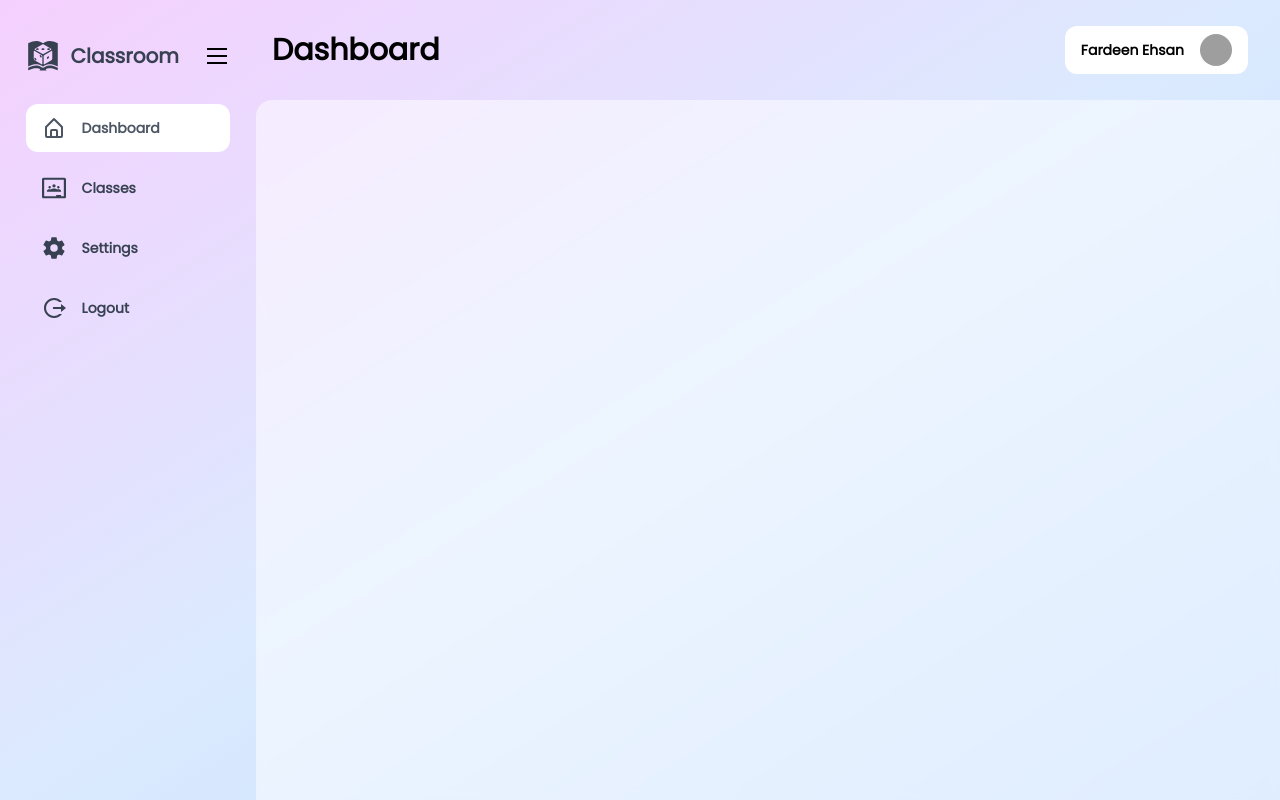
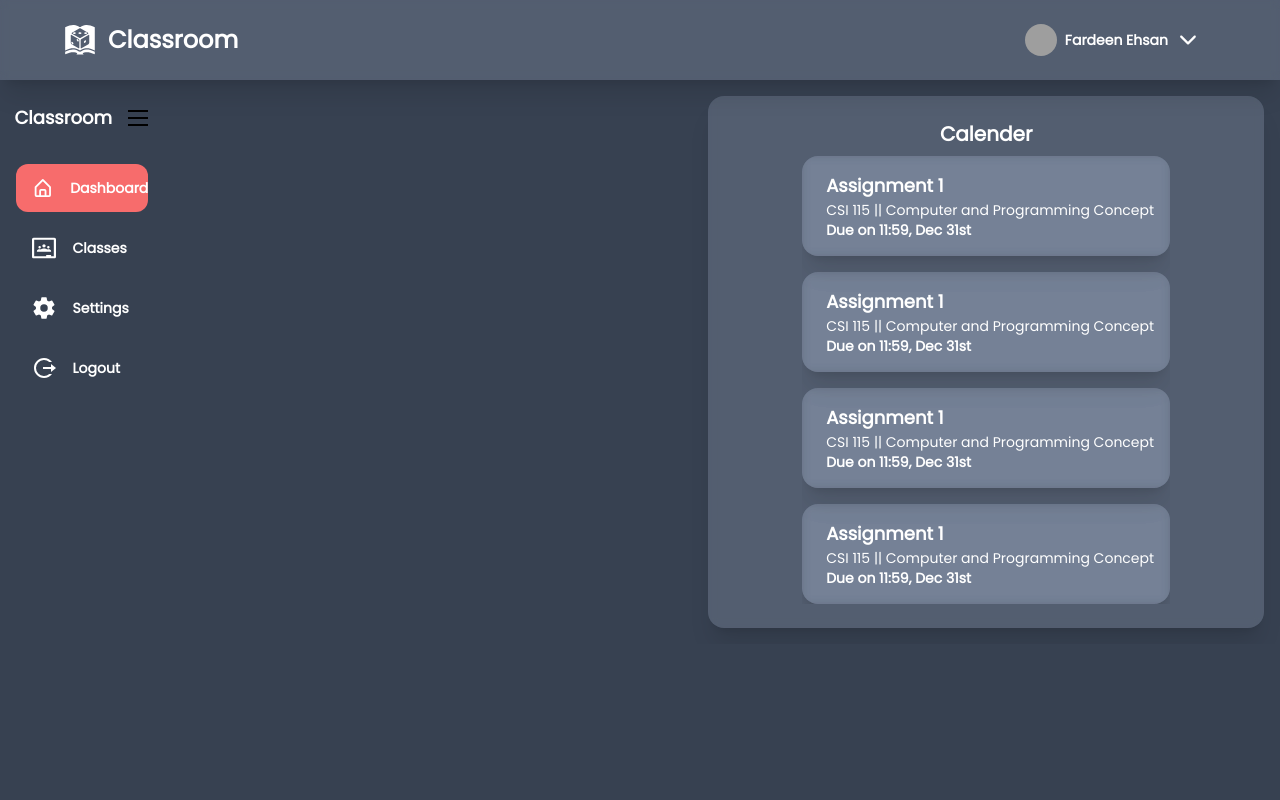
Before and after one commit to fardeenes7/classroom, a React (Create React App) app: page /dashboard in a window 1280 px wide. Built offline with nearby package versions, Linux system fonts and the light colour scheme; grey boxes are pictures that could not be loaded.

Commit message:
changed the design+added dark mode

```diff
--- a/src/Pages/dashboard/Header.jsx
+++ b/src/Pages/dashboard/Header.jsx
@@ -1,14 +1,42 @@
-export default function Header({ title }) {
+import { GiRuleBook } from "react-icons/gi";
+import { BiDownArrow } from "react-icons/bi";
+import { IoIosArrowDown } from "react-icons/io";
+import { useState } from "react";
+
+export default function Header({ theme, topMenuOpen, setTopMenuOpen }) {
   return (
-    <div className="flex w-full items-center justify-start gap-4 px-4 py-8">
-      <h1 className="text-3xl font-bold">{title}</h1>
-      <div className="absolute right-8 flex items-center gap-4 rounded-xl bg-white py-2 px-4 text-sm font-bold">
-        Fardeen Ehsan
-        <img
-          src="https://us.123rf.com/450wm/gmast3r/gmast3r1710/gmast3r171002485/88771602-avatar-profile-icon-male-faceless-user-on-colorful-round-background-flat-vector-illustration.jpg?ver=6"
-          alt="Profile"
-          className="h-8 w-8 rounded-full"
-        />
+    <div
+      className={`${theme.blurColor} fixed top-0 z-50 w-full items-center px-16 py-4 shadow-xl backdrop-blur-sm`}
+    >
+      <div className="mx-auto flex max-w-7xl justify-between gap-4">
+        <div className="flex items-center">
+          <span
+            className={`flex w-full flex-col-reverse
+          items-center justify-center gap-4 text-lg font-bold text-gray-700 xl:text-xl`}
+          >
+            <div className={`${theme.text} flex items-center`}>
+              <GiRuleBook className={`mr-3 h-8 w-8`} />
+              <span className={`text-2xl font-bold`}>Classroom</span>
+            </div>
+          </span>
+        </div>
+        <button
+          id="dropdownDefault"
+          data-dropdown-toggle="dropdown"
+          type="button"
+          className={`${theme.button} w-50 flex items-center gap-2 rounded-xl py-2 px-4 text-sm font-bold`}
+          onClick={(e) => {
+            setTopMenuOpen(!topMenuOpen);
+          }}
+        >
+          <img
+            src="https://us.123rf.com/450wm/gmast3r/gmast3r1710/gmast3r171002485/88771602-avatar-profile-icon-male-faceless-user-on-colorful-round-background-flat-vector-illustration.jpg?ver=6"
+            alt="Profile"
+            className="h-8 w-8 rounded-full"
+          />
+          Fardeen Ehsan
+          <IoIosArrowDown className="h-6 w-6 font-bold" />
+        </button>
       </div>
     </div>
   );
--- /dev/null
+++ b/src/Pages/dashboard/RightSidebar.jsx
@@ -0,0 +1,95 @@
+import { useState } from "react";
+import { GiRuleBook } from "react-icons/gi";
+import { GrMenu } from "react-icons/gr";
+import { BiHomeAlt } from "react-icons/bi";
+import { SiGoogleclassroom } from "react-icons/si";
+import { IoSettingsSharp } from "react-icons/io5";
+import { RiLogoutCircleRLine } from "react-icons/ri";
+import { useLinkClickHandler, useNavigate } from "react-router-dom";
+const menuList = [
+  {
+    title: "Dashboard",
+    icon: <BiHomeAlt className="h-full w-full" />,
+    path: "/dashboard",
+    active: true,
+  },
+  {
+    title: "Classes",
+    icon: <SiGoogleclassroom className="h-full w-full" />,
+    path: "/dashboard/classes",
+    active: false,
+  },
+  {
+    title: "Settings",
+    icon: <IoSettingsSharp className="h-full w-full" />,
+    path: "/dashboard/settings",
+    active: false,
+  },
+  {
+    title: "Logout",
+    icon: <RiLogoutCircleRLine className="h-full w-full" />,
+    path: "/dashbaord/logout",
+    active: false,
+  },
+];
+
+const calender = [
+  {
+    title: "Computer and Programming Concept",
+    code: "CSI 115",
+    time: "11:59",
+    date: "Dec 31st",
+    task: "Assignment 1",
+    path: "/dashboard/classes",
+  },
+  {
+    title: "Computer and Programming Concept",
+    code: "CSI 115",
+    time: "11:59",
+    date: "Dec 31st",
+    task: "Assignment 1",
+  },
+  {
+    title: "Computer and Programming Concept",
+    code: "CSI 115",
+    time: "11:59",
+    date: "Dec 31st",
+    task: "Assignment 1",
+  },
+  {
+    title: "Computer and Programming Concept",
+    code: "CSI 115",
+    time: "11:59",
+    date: "Dec 31st",
+    task: "Assignment 1",
+  },
+];
+
+export default function Sidebar({ colorTheme }) {
+  const navigate = useNavigate();
+  return (
+    <div
+      id="sidebar"
+      className={`${colorTheme.card} mx-4 mt-24 flex w-[35rem] flex-col items-center p-4 `}
+    >
+      <h2 className="mb-2 text-xl font-bold">Calender</h2>
+      <div className="flex flex-col gap-4 overflow-hidden">
+        {calender.map((item) => (
+          <div className="cursor-pointer" onClick={() => navigate(item.path)}>
+            <div
+              className={`${colorTheme.blurColor} mb-0 grid w-full overflow-auto rounded-2xl p-4 shadow-xl backdrop-blur-sm`}
+            >
+              <p className="ml-2 truncate text-lg font-bold">{item.task}</p>
+              <span className="ml-2 text-sm">
+                {item.code} || {item.title}
+              </span>
+              <span className="ml-2 text-sm font-bold">
+                Due on {item.time}, {item.date}
+              </span>
+            </div>
+          </div>
+        ))}
+      </div>
+    </div>
+  );
+}
--- a/src/Pages/dashboard/Settings.jsx
+++ b/src/Pages/dashboard/Settings.jsx
@@ -1,7 +1,23 @@
-export default function Settings() {
+export default function Settings({ themes, colorTheme, setTheme }) {
   return (
     <div>
-      <h1>Settings</h1>
+      <div className={`${colorTheme.card}`}>
+        <h1
+          className={`text-4xl font-bold`}
+        >
+          Settings
+        </h1>
+      </div>
+      <div className={`${colorTheme.card}`}>
+        {themes.map((theme) => (
+          <button
+            onClick={() => setTheme(theme)}
+            className={`${colorTheme.button} w-24 rounded-lg py-2 px-4`}
+          >
+            {theme.name}
+          </button>
+        ))}
+      </div>
     </div>
   );
 }
--- a/src/Pages/dashboard/Sidebar.jsx
+++ b/src/Pages/dashboard/Sidebar.jsx
@@ -32,7 +32,7 @@ const menuList = [
     active: false,
   },
 ];
-export default function Sidebar({ activeIndex }) {
+export default function Sidebar({ activeIndex, theme }) {
   const navigate = useNavigate();
   const [sideBarOpen, setSideBarOpen] = useState(true);
   const [currentButton, setCurrentButton] = useState(menuList[activeIndex]);
@@ -43,19 +43,15 @@ export default function Sidebar({ activeIndex }) {
   return (
     <div
       id="sidebar"
-      className={`${
-        sideBarOpen ? "w-[20rem] py-4" : "w-20 px-2"
-      } flex h-full flex-col items-center pt-10`}
+      className={`${sideBarOpen ? "w-[25rem] py-4" : "w-20 px-2 py-2"}
+      ${theme.text} mt-20 flex flex-col items-center pt-6 `}
     >
       <span
         className={`${
           sideBarOpen ? "flex" : "flex flex-col-reverse justify-center gap-4"
-        } w-full items-center justify-evenly text-lg font-bold text-gray-700 xl:text-xl`}
+        } font-boldxl:text-xl w-full items-center justify-evenly text-lg font-bold`}
       >
-        <div className="flex items-center">
-          <GiRuleBook className={`${sideBarOpen ? "mr-3 " : "mr-0"} h-8 w-8`} />
-          {sideBarOpen && "Classroom"}
-        </div>
+        <div className="flex items-center">{sideBarOpen && "Classroom"}</div>
         <button
           onClick={(e) =>
             sideBarOpen ? setSideBarOpen(false) : setSideBarOpen(true)
@@ -65,12 +61,19 @@ export default function Sidebar({ activeIndex }) {
           <GrMenu className="h-6 w-6 font-bold" />
         </button>
       </span>
-      <div className="mt-8 flex w-4/5 flex-col items-center justify-center gap-3">
+      <div
+        className={`${
+          sideBarOpen ? "w-4/5" : "w-full"
+        } mt-8 flex flex-col items-center justify-center gap-3`}
+      >
         {menuList.map((menu) => (
           <button
-            className={`${sideBarOpen ? "text-sm" : ""}
-                ${menu == currentButton ? "bg-white" : "text-gray-700"}
-                 flex h-12 w-full items-center justify-start rounded-xl pl-4 font-bold text-gray-600 hover:bg-white hover:text-gray-700 active:bg-gray-100`}
+            className={`${
+              sideBarOpen ? "justify-start pl-4 text-sm" : "justify-center"
+            }
+                ${menu == currentButton ? theme.currentButton : theme.button}
+
+                 flex h-12 w-full items-center rounded-xl font-bold`}
             onClick={(e) => {
               buttonClickHandler(menu);
             }}
--- a/src/Pages/dashboard/dashboard.jsx
+++ b/src/Pages/dashboard/dashboard.jsx
@@ -2,36 +2,111 @@ import React from "react";
 import { useNavigate, useParams } from "react-router-dom";
 
 import { useState } from "react";
-import { GiRuleBook } from "react-icons/gi";
-import { BiHomeAlt } from "react-icons/bi";
-import { SiGoogleclassroom } from "react-icons/si";
-import { IoSettingsSharp } from "react-icons/io5";
-import { RiLogoutCircleRLine } from "react-icons/ri";
-import { GrMenu } from "react-icons/gr";
+
 import Classes from "./Classes.jsx";
 import Sidebar from "./Sidebar.jsx";
+import RightSidebar from "./RightSidebar.jsx";
+
 import Header from "./Header.jsx";
 import Settings from "./Settings.jsx";
 
 const menull = ["Dashboard", "Classes", "Settings", "Logout"];
 
+const topMenu = [
+  {
+    title: "Profile",
+    path: "/dashboard/profile",
+  },
+  {
+    title: "Settings",
+    path: "/dashboard/settings",
+  },
+  {
+    title: "Logout",
+    path: "/dashboard/logout",
+  },
+];
+
+const theme = [
+  {
+    name: "Light",
+    bgcolor: "bg-slate-200",
+    text: "text-black",
+    button:
+      "hover:bg-slate-600 hover:text-white active:bg-slate-700 text-black",
+    currentButton:
+      "bg-slate-600 hover:bg-slate-600 active:bg-slate-700 text-white",
+    font: "font-poppins",
+    blurColor: "bg-white/50",
+    card: "bg-white/50 w-full overflow-auto rounded-2xl p-6 shadow-xl backdrop-blur-sm mb-4",
+  },
+  {
+    name: "Dark",
+    bgcolor: "bg-gray-700",
+    text: "text-white",
+    button: "hover:bg-slate-600 active:bg-[#F76C6C] text-white",
+    currentButton:
+      "bg-[#F76C6C] hover:bg-[#F76C6C] active:bg-[#F76C6C] text-white",
+
+    font: "font-poppins",
+    blurColor: "bg-slate-400/30",
+    card: "bg-slate-400/30 w-full overflow-auto rounded-2xl p-6 shadow-xl backdrop-blur-sm mb-4",
+  },
+];
+
 export default function Dashboard() {
+  const [topMenuOpen, setTopMenuOpen] = useState(false);
+
+  const [colorTheme, setColorTheme] = useState(theme[1]);
   const page = useParams().page;
   const PageTitle = page
     ? page[0].toUpperCase() + page.substring(1)
     : "Dashboard";
   console.log(menull.indexOf(PageTitle));
   return (
-    <div className="h-full min-h-screen  w-screen bg-gradient-to-tl from-blue-200 via-blue-100 to-fuchsia-200 font-poppins">
-      <div className="relative flex h-full min-h-screen w-full ">
-        <Sidebar activeIndex={menull.indexOf(PageTitle)} />
-        <div id="body" className="max-h-screen w-full overflow-hidden pb-12">
-          <Header title={page ? PageTitle : "Dashboard"} />
-          <div className="h-full w-full overflow-auto rounded-tl-2xl bg-white/50 p-6 shadow-xl backdrop-blur-sm">
-            {page === "classes" && <Classes />}
-            {page === "settings" && <Settings />}
-          </div>
+    <div
+      className={`${colorTheme.bgcolor} ${colorTheme.font} ${colorTheme.text}  min-h-screen w-screen`}
+    >
+      <Header
+        theme={colorTheme}
+        setTopMenuOpen={setTopMenuOpen}
+        topMenuOpen={topMenuOpen}
+      />
+      <div className="relative mx-auto flex w-full max-w-7xl overflow-auto">
+        <Sidebar activeIndex={menull.indexOf(PageTitle)} theme={colorTheme} />
+        <div id="body" className="mt-24 w-full overflow-hidden pb-12">
+          {page === "classes" && <Classes theme={colorTheme} />}
+          {page === "settings" && (
+            <Settings
+              themes={theme}
+              colorTheme={colorTheme}
+              setTheme={setColorTheme}
+            />
+          )}
         </div>
+        <div
+          id="dropdown"
+          class={`${
+            topMenuOpen ? "block" : "hidden"
+          } w-50 absolute top-[4.5em] right-0 z-50 w-44 divide-y divide-gray-100 rounded-xl bg-white shadow dark:bg-gray-700`}
+        >
+          <ul
+            class="py-1 text-sm text-gray-700 dark:text-gray-200"
+            aria-labelledby="dropdownDefault"
+          >
+            {topMenu.map((menu) => (
+              <li>
+                <a
+                  href={menu.path}
+                  class="block rounded-lg py-2 px-4 hover:bg-gray-100 dark:hover:bg-gray-600 dark:hover:text-white"
+                >
+                  {menu.title}
+                </a>
+              </li>
+            ))}
+          </ul>
+        </div>
+        <RightSidebar colorTheme={colorTheme} />
       </div>
     </div>
   );
```
